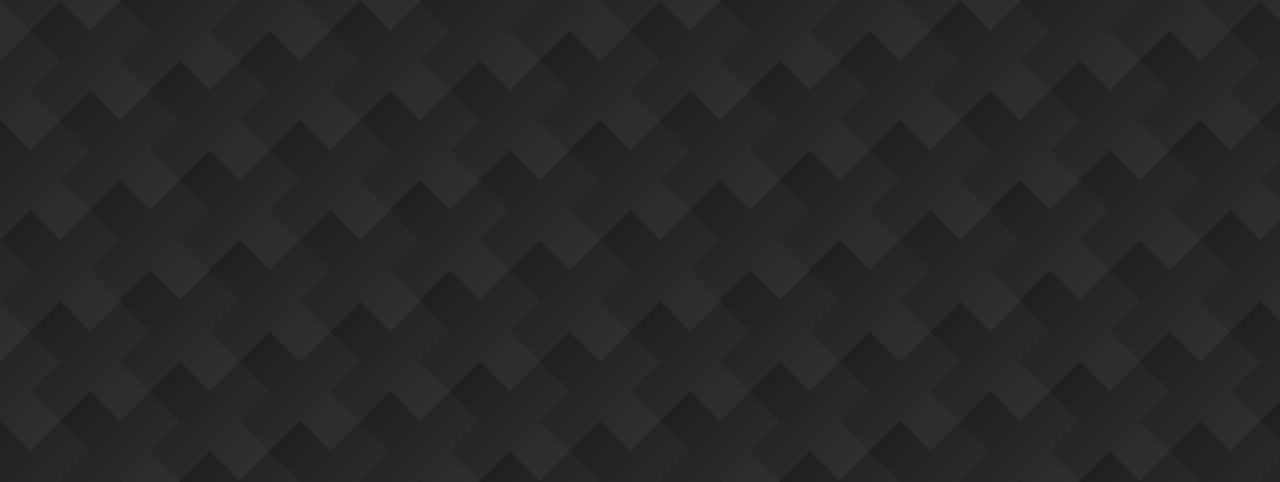
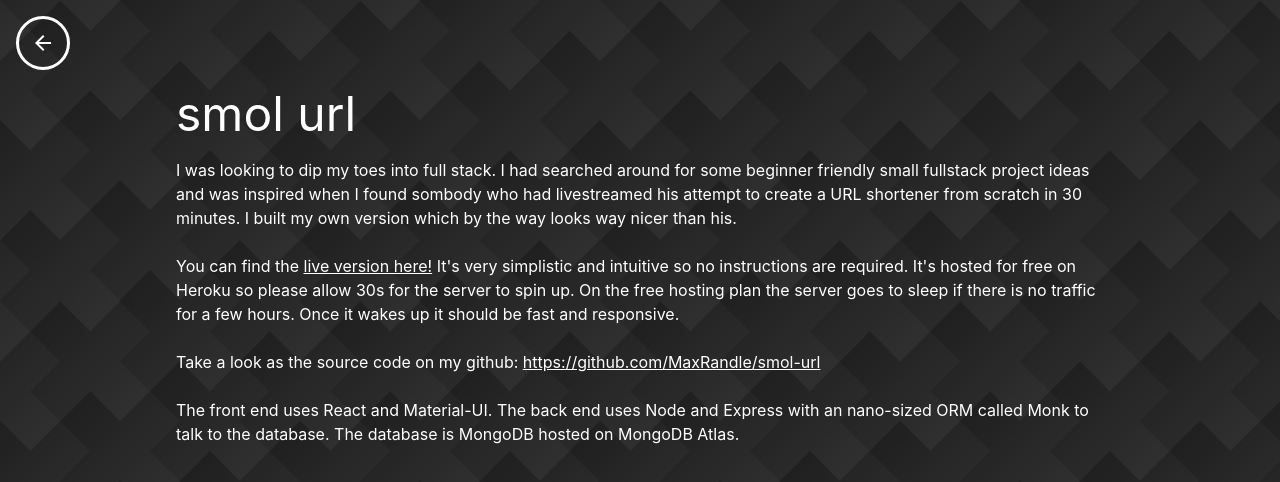
Before and after one commit to MaxRandle/portfolio-website-v2, a React (Create React App) app: page /smolurl in a window 1280 px wide. Shown: the top 482 px of the page. Built offline with nearby package versions, Linux system fonts and the light colour scheme.

Commit message:
add smol url to projects

```diff
--- a/src/App.jsx
+++ b/src/App.jsx
@@ -5,6 +5,7 @@
 import UTTT from "./UTTT";
 import IssDockingAutopilot from "./IssDockingAutopilot";
 import BackArrow from "./BackArrow";
+import SmolUrl from "./SmolUrl";
 
 function App() {
   return (
@@ -49,6 +50,16 @@
         )}
       />
 
+      <Route
+        path="/smolurl"
+        component={() => (
+          <>
+            <BackArrow />
+            <SmolUrl />
+          </>
+        )}
+      />
+
       <Route path="/" component={() => <Redirect to="/" />} exact />
     </Router>
   );
--- a/src/IntroPage.jsx
+++ b/src/IntroPage.jsx
@@ -178,6 +178,15 @@
             }
           />
         </ListItem>
+
+        <ListItem button onClick={() => history.push("/smolurl")}>
+          <ListItemText
+            primary={<Typography variant="h5">smol url</Typography>}
+            secondary={
+              <Typography>URL shortener built with MERN stack.</Typography>
+            }
+          />
+        </ListItem>
       </List>
 
       <SectionHeader className={clsx(classes.flexColItemSmallMargin)}>
--- a/src/IssDockingAutopilot.jsx
+++ b/src/IssDockingAutopilot.jsx
@@ -31,57 +31,88 @@
   },
 }));
 
-const P5JS = () => {
+const ISS = () => {
   const classes = useStyles();
 
   return (
-    <Container disableGutters maxWidth="md" className={clsx(classes.flexColContainer)}>
-      <Typography variant="h3" className={clsx(classes.flexColItem, classes.padSides)}>
+    <Container
+      disableGutters
+      maxWidth="md"
+      className={clsx(classes.flexColContainer)}
+    >
+      <Typography
+        variant="h3"
+        className={clsx(classes.flexColItem, classes.padSides)}
+      >
         SpaceX I.S.S docking simulator autopilot script
       </Typography>
 
       <Typography className={clsx(classes.flexColItem, classes.padSides)}>
-        On the 30<sup>th</sup> of May 2020 SpaceX launched mission Crew Dragon Demo-2, the first ever commercial manned
-        space launch mission to the International Space Station. This mission involved the Dragon-2 capsule being
-        launched from Cape Canaveral Air Force Station and then carried into low-Earth-orbit aboard the SpaceX Falcon-9
-        rocket. Once the Dragon-2 crew capsule separated from the Falcon-9 upper stage the pilots used the reaction
-        control thruster system to manouver within 20 metres of the I.S.S at which point Dragon-2 takes over and docks
-        autonomously. To pique public interest in the mission, SpaceX published a free{" "}
-        <Link target="_blank" color="inherit" underline="always" href="https://iss-sim.spacex.com/">
+        On the 30<sup>th</sup> of May 2020 SpaceX launched mission Crew Dragon
+        Demo-2, the first ever commercial manned space launch mission to the
+        International Space Station. This mission involved the Dragon-2 capsule
+        being launched from Cape Canaveral Air Force Station and then carried
+        into low-Earth-orbit aboard the SpaceX Falcon-9 rocket. Once the
+        Dragon-2 crew capsule separated from the Falcon-9 upper stage the pilots
+        used the reaction control thruster system to manouver within 20 metres
+        of the I.S.S at which point Dragon-2 takes over and docks autonomously.
+        To pique public interest in the mission, SpaceX published a free{" "}
+        <Link
+          target="_blank"
+          color="inherit"
+          underline="always"
+          href="https://iss-sim.spacex.com/"
+        >
           online docking simulator
         </Link>{" "}
-        for practicing manouvering and docking the Dragon-2 crew capsule using the reaction control thruster system. The
-        simulator recreated the actual interface that the pilots used to control Dragon.
+        for practicing manouvering and docking the Dragon-2 crew capsule using
+        the reaction control thruster system. The simulator recreated the actual
+        interface that the pilots used to control Dragon. This quickly became
+        extremely popular and developed a speedrunning community within hours of
+        release with some of the more hardcode speedrunners publishing some very
+        impressive sub 45 second times on YouTube.
       </Typography>
 
-      <img className={clsx(classes.flexColItem, classes.image)} src={simScreenshot} alt="simulator screenshot" />
+      <img
+        className={clsx(classes.flexColItem, classes.image)}
+        src={simScreenshot}
+        alt="simulator screenshot"
+      />
 
       <Typography className={clsx(classes.flexColItem, classes.padSides)}>
-        After playing around with this for a while, I decided to try to write a script that could autonomously dock.
-        This was quite tricky because it meant I had to open up the website source and figure out which JS file the
-        action was happening in. Then I had to read some minified code and try to figure out which variables were
-        responsible for the numbers I was seeing on the screen such as displacement in 3 axes, pitch, roll, and yaw as
-        well as translational and rotational velocities, the functions that controlled the velocoities, the magnitude of
-        change in the velocity resulting from pressing one of the truster buttons, etc...
+        After playing around with this for a while, I decided to try to write a
+        script that could autonomously dock. This was quite tricky because it
+        meant I had to open up the website source and figure out which JS file
+        the action was happening in. Then I had to read some minified code and
+        try to figure out which variables were responsible for the numbers I was
+        seeing on the screen such as displacement in 3 axes, pitch, roll, and
+        yaw as well as translational and rotational velocities, the functions
+        that controlled the velocoities, the magnitude of change in the velocity
+        resulting from pressing one of the truster buttons, etc...
       </Typography>
 
       <Typography className={clsx(classes.flexColItem, classes.padSides)}>
-        Eventually I had reverse engineered the code and came up with a simple algorithm that could safely and
-        accurately dock using only the reaction control thrusters and not cheating by editing any code or variables
-        directly. The algorithm attempted to match Dragon's velocity in all degrees of motion to an amount proportional
-        to the displacement for each axis of motion.
+        Eventually I had reverse engineered the code and came up with a simple
+        algorithm that could safely and accurately dock using only the reaction
+        control thrusters and not cheating by editing any code or variables
+        directly. The algorithm attempted to match Dragon's velocity in all
+        degrees of motion to an amount proportional to the displacement for each
+        axis of motion.
       </Typography>
 
       <Typography className={clsx(classes.flexColItem, classes.padSides)}>
-        I was pretty happy with what I had created but I wasn't quite done having fun with this project yet. What's the
-        next logical step?
+        I was pretty happy with what I had created but I wasn't quite done
+        having fun with this project yet. What's the next logical step?
       </Typography>
 
-      <Typography className={clsx(classes.flexColItem, classes.padSides)}>DO. IT. FASTER.</Typography>
+      <Typography className={clsx(classes.flexColItem, classes.padSides)}>
+        DO. IT. FASTER.
+      </Typography>
 
       <Typography className={clsx(classes.flexColItem, classes.padSides)}>
-        I devised a highly optimised algorithm based on simple harmonic motion, critical damping, and the spring
-        equation that could dock insanely fast and put even the worlds best human docking speedrunners to absolute
+        I devised a highly optimised algorithm based on simple harmonic motion,
+        critical damping, and the spring equation that could dock insanely fast
+        and put even the worlds best human docking speedrunners to absolute
         shame.
       </Typography>
 
@@ -101,4 +132,4 @@
   );
 };
 
-export default P5JS;
+export default ISS;
--- /dev/null
+++ b/src/SmolUrl.jsx
@@ -0,0 +1,94 @@
+import React from "react";
+import { Container, Typography, Link } from "@material-ui/core";
+import { makeStyles } from "@material-ui/core/styles";
+import clsx from "clsx";
+
+const useStyles = makeStyles((theme) => ({
+  flexColContainer: {
+    display: "flex",
+    flexDirection: "column",
+    padding: theme.spacing(3, 0, 0, 0),
+  },
+  flexColItem: {
+    margin: theme.spacing(0, 0, 3, 0),
+  },
+  flexColItemSmallMargin: {
+    margin: theme.spacing(0, 0, 1, 0),
+  },
+  padSides: {
+    padding: theme.spacing(0, 2, 0, 2),
+  },
+  center: {
+    textAlign: "center",
+  },
+  iframe: {
+    width: "100%",
+    height: "500px",
+  },
+  image: {
+    width: "100%",
+  },
+}));
+
+const SmolUrl = () => {
+  const classes = useStyles();
+
+  return (
+    <Container
+      disableGutters
+      maxWidth="md"
+      className={clsx(classes.flexColContainer)}
+    >
+      <Typography
+        variant="h3"
+        className={clsx(classes.flexColItem, classes.padSides)}
+      >
+        smol url
+      </Typography>
+
+      <Typography className={clsx(classes.flexColItem, classes.padSides)}>
+        I was looking to dip my toes into full stack. I had searched around for
+        some beginner friendly small fullstack project ideas and was inspired
+        when I found sombody who had livestreamed his attempt to create a URL
+        shortener from scratch in 30 minutes. I built my own version which by
+        the way looks way nicer than his.
+      </Typography>
+
+      <Typography className={clsx(classes.flexColItem, classes.padSides)}>
+        You can find the{" "}
+        <Link
+          target="_blank"
+          color="inherit"
+          underline="always"
+          href="https://smolurl-url-shortener.herokuapp.com/"
+        >
+          live version here!
+        </Link>{" "}
+        It's very simplistic and intuitive so no instructions are required. It's
+        hosted for free on Heroku so please allow 30s for the server to spin up.
+        On the free hosting plan the server goes to sleep if there is no traffic
+        for a few hours. Once it wakes up it should be fast and responsive.
+      </Typography>
+
+      <Typography className={clsx(classes.flexColItem, classes.padSides)}>
+        Take a look as the source code on my github:{" "}
+        <Link
+          target="_blank"
+          color="inherit"
+          underline="always"
+          href="https://github.com/MaxRandle/smol-url"
+        >
+          https://github.com/MaxRandle/smol-url
+        </Link>{" "}
+      </Typography>
+
+      <Typography className={clsx(classes.flexColItem, classes.padSides)}>
+        The front end uses React and Material-UI. The back end uses Node and
+        Express with an nano-sized ORM called Monk to talk to the database. The
+        database is MongoDB hosted on MongoDB Atlas.
+      </Typography>
+    </Container>
+  );
+};
+
+export default SmolUrl;
```
